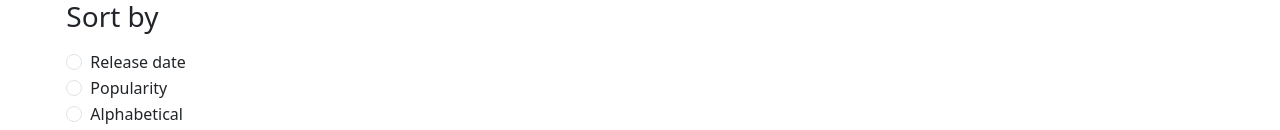
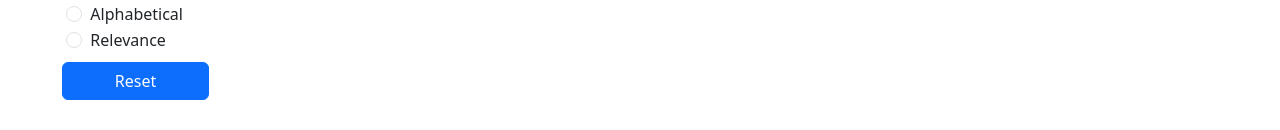
Before and after one commit to DianaSmertina/free-to-play-games, a React (Vite) app in the folder app/: page / in a window 1280 px wide. Shown: the part 601-731 px from the top of the page. Built offline with nearby package versions, Linux system fonts and the light colour scheme; no server answers.

Commit message:
feat: add reset filters btn

```diff
--- a/app/src/components/toolbar/toolbar.module.scss
+++ b/app/src/components/toolbar/toolbar.module.scss
@@ -1,5 +1,5 @@
 .radio_category {
-    height: 300px;
+    height: 200px;
     overflow-y: scroll;
     width: 100%;
     padding-left: 5px;
--- a/app/src/components/toolbar/toolbar.tsx
+++ b/app/src/components/toolbar/toolbar.tsx
@@ -1,4 +1,4 @@
-import { Col, Row, Form } from "react-bootstrap";
+import { Col, Row, Form, Button } from "react-bootstrap";
 import { ChangeEvent } from "react";
 import { platforms, sortBy, tags } from "../../assets/data";
 import { formatString } from "../../utilities/utilities";
@@ -52,12 +52,17 @@ function Toolbar() {
         );
     };
 
+    const resetHandler = () => {
+        dispatch(addParams({}));
+    }
+
     return (
         <Col md={2} sm={3} xs={4} className="px-4">
             <Row className="flex-column g-2 justify-content-center position-fixed">
                 {addFilterCol(tags, "Category")}
                 {addFilterCol(platforms, "Platforms")}
                 {addFilterCol(sortBy, "Sort by")}
+                <Button onClick={resetHandler}>Reset</Button>
             </Row>
         </Col>
     );
```
